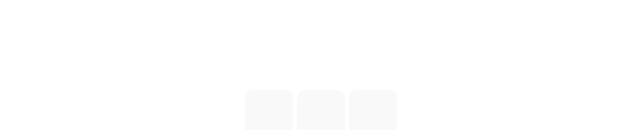
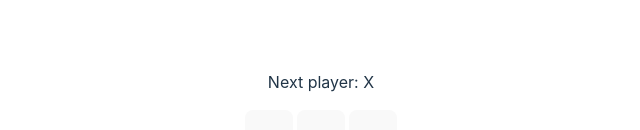
Before and after one commit to KieranSweeden/react-docs-tutorial, a React (Vite) app: page / in a window 1280 px wide. Shown: the part 232-362 px from the top of the page, without its empty margins (319-959 px from the left). Built offline with nearby package versions, Linux system fonts and the light colour scheme.

Commit message:
Add current player and winner calculation

```diff
--- a/src/App.tsx
+++ b/src/App.tsx
@@ -15,16 +15,25 @@
 };
 
 function Board() {
+  const [xIsNext, setXIsNext] = useState(true);
   const [squares, setSquares] = useState(Array(9).fill(null));
 
   function handleClick(i: number) {
+    if (squares[i] || calculateWinner(squares)) return;
     const nextSquares = squares.slice();
-    nextSquares[i] = "X";
+    nextSquares[i] = xIsNext ? "X" : "O";
     setSquares(nextSquares);
+    setXIsNext(!xIsNext);
   }
+
+  const winner = calculateWinner(squares);
+  const status = winner
+    ? `Winner: ${winner}`
+    : `Next player: ${xIsNext ? "X" : "O"}`;
 
   return (
     <>
+      <div className="status">{status}</div>
       <div className="board-row">
         <Square value={squares[0]} onSquareClick={() => handleClick(0)} />
         <Square value={squares[1]} onSquareClick={() => handleClick(1)} />
@@ -44,4 +53,24 @@
   );
 }
 
+function calculateWinner(squares: number[]) {
+  const potentiallyWinnableLines = [
+    [0, 1, 2],
+    [3, 4, 5],
+    [6, 7, 8],
+    [0, 3, 6],
+    [1, 4, 7],
+    [2, 5, 8],
+    [0, 4, 8],
+    [2, 4, 6],
+  ];
+  for (const line of potentiallyWinnableLines) {
+    const [a, b, c] = line;
+    if (squares[a] && squares[a] === squares[b] && squares[a] === squares[c]) {
+      return squares[a];
+    }
+  }
+  return null;
+}
+
 export default Board;
--- a/src/index.css
+++ b/src/index.css
@@ -66,6 +66,10 @@
   margin-bottom: 0.25rem;
 }
 
+.status {
+  margin-bottom: 1rem;
+}
+
 @media (prefers-color-scheme: light) {
   :root {
     color: #213547;
```
